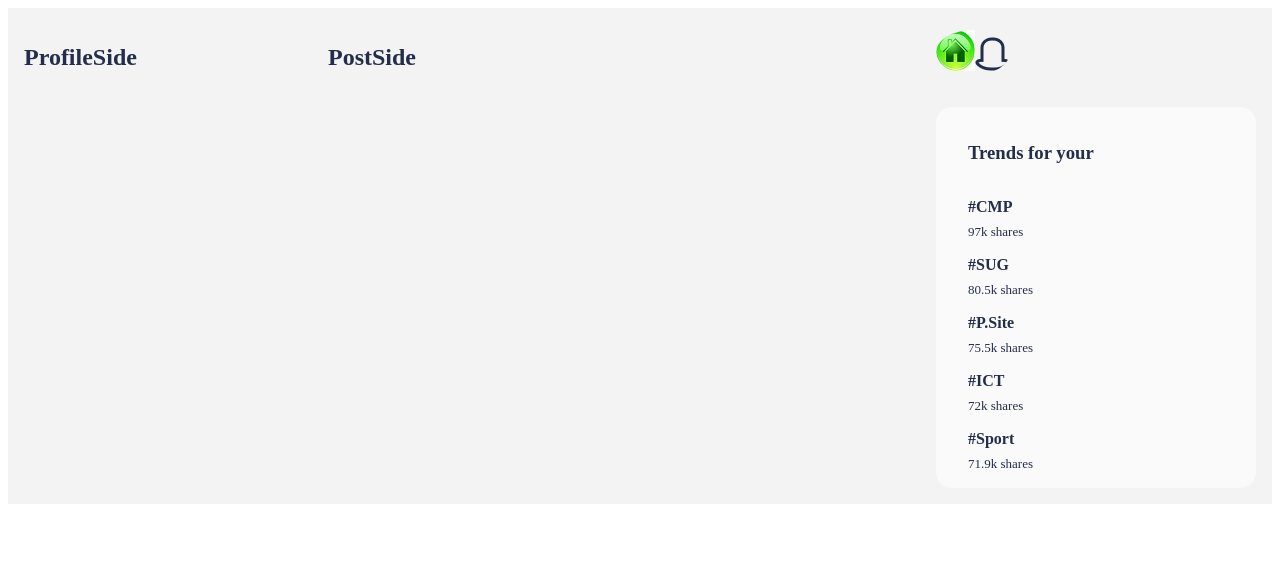
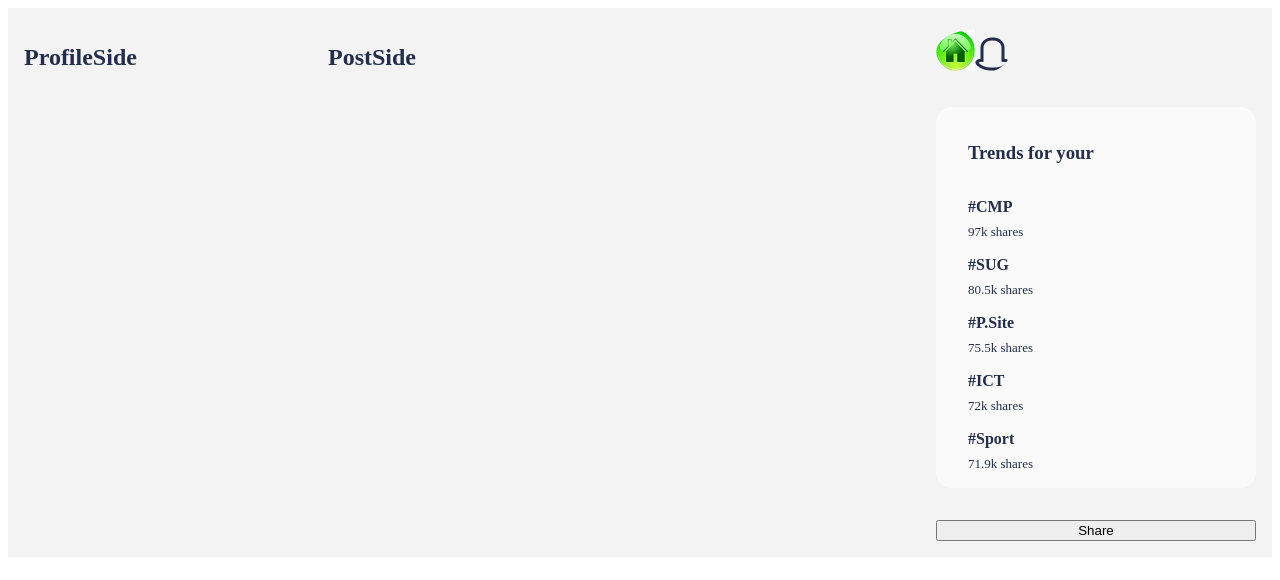
Before and after one commit to Sodiqbinali/Fudma_Chat, a React (Create React App) app in the folder frontend/: page / in a window 1280 px wide. Shown: the top 580 px of the page. Built offline with nearby package versions, Linux system fonts and the light colour scheme.

Commit message:
add share button

```diff
--- a/frontend/src/components/RightSide/RightSide.js
+++ b/frontend/src/components/RightSide/RightSide.js
@@ -13,7 +13,9 @@ function RightSide() {
       <TrendCard/>
 
    {/* Share buttong */}
-
+   <button className="button r-button" onClick={() => {}}>
+        Share
+      </button>
 
  </div>
   )
```
